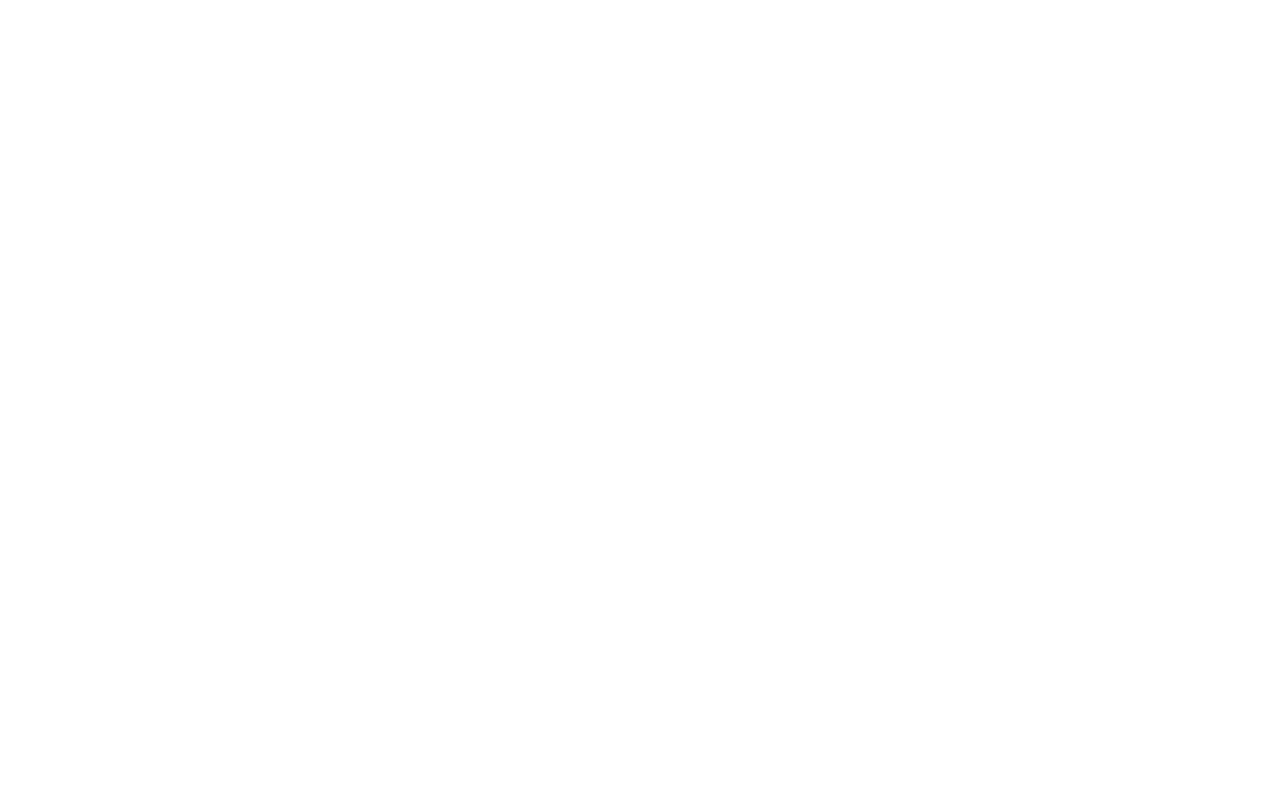
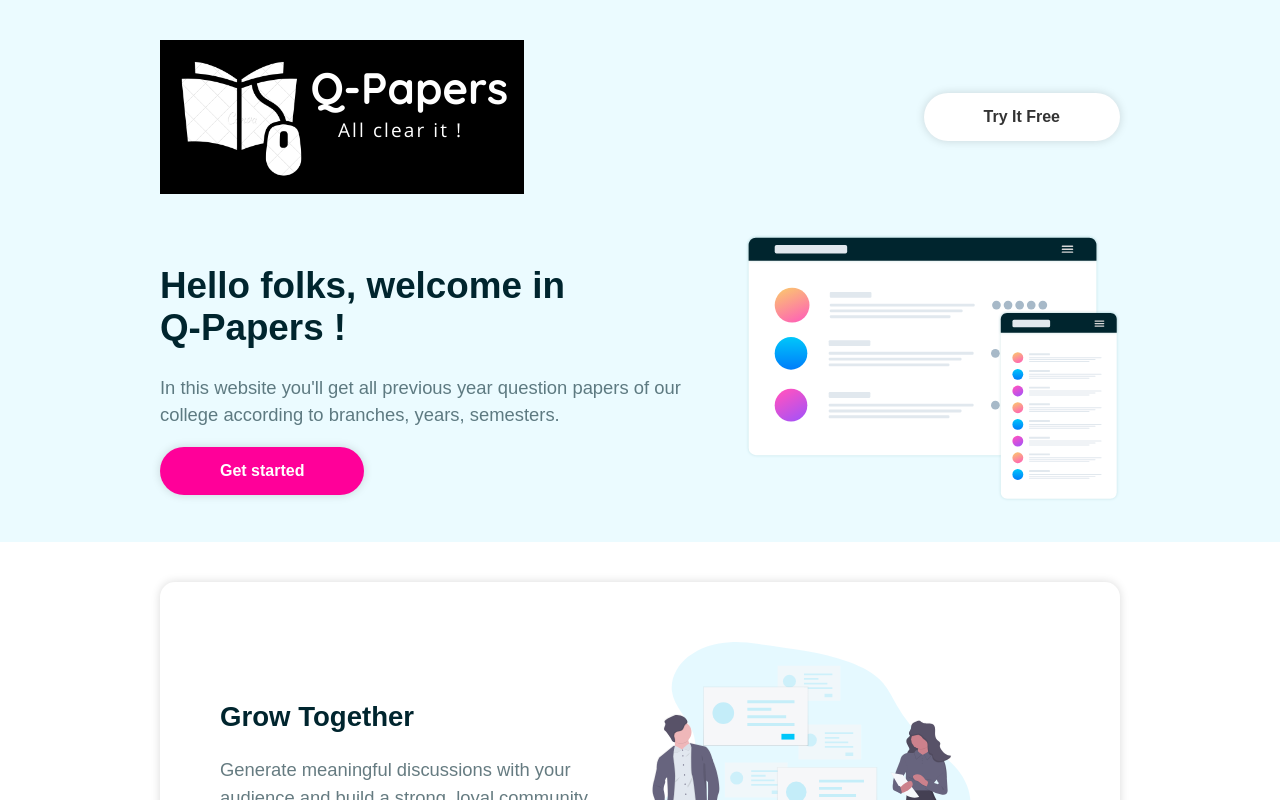
Before and after one commit to sumitvajarinkar/DC_3, a React (Create React App) app: page / in a window 1280 px wide. Shown: the top 800 px of the page. Built offline with nearby package versions, Linux system fonts and the light colour scheme.

Commit message:
added home

```diff
--- a/src/App.js
+++ b/src/App.js
@@ -1,7 +1,8 @@
 import React from "react";
 import { ThemeProvider } from "styled-components";
 import GlobalStyles from "./components/styles/Global";
-
+import {BrowserRouter as Router,Route, Routes } from 'react-router-dom'
+import Home from "./pages/Home";
 const theme = {
   colors: {
     header: "#ebfbff",
@@ -13,12 +14,16 @@
 
 function App() {
   return (
+    <Router>
     <ThemeProvider theme={theme}>
       <>
       <GlobalStyles/>
-
+      <Routes>
+          <Route path='/' element={<Home/>}/>
+      </Routes>
       </>
     </ThemeProvider>
+    </Router>
   );
 }
 
```
